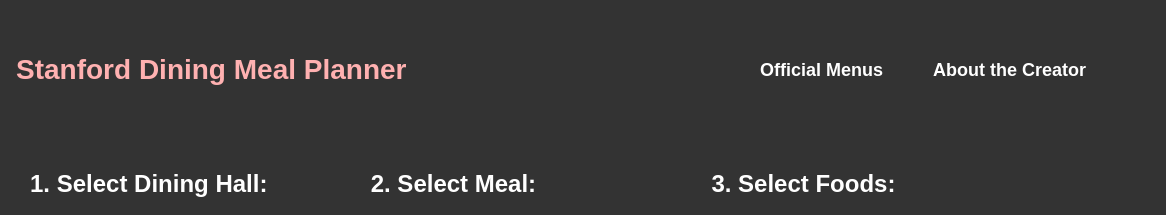
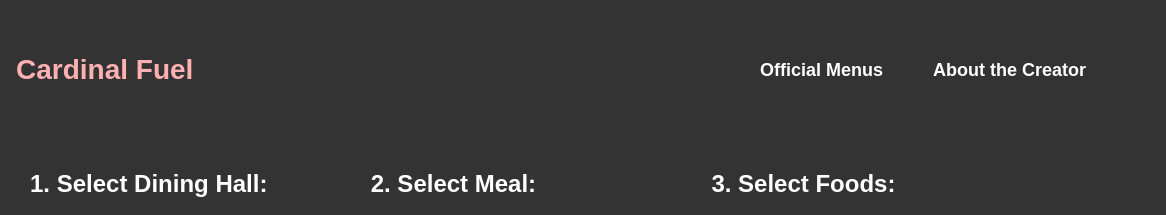
Before and after one commit to davidmaemoto/StanfordNutrition, a plain HTML site: page index.html in a window 1280 px wide. Shown: the top 215 px of the page, 114-1280 px from the left. Drawn offline with Linux system fonts and the light colour scheme.

Commit message:
Update index.html

```diff
--- a/index.html
+++ b/index.html
@@ -10,7 +10,7 @@
     <header>
         <div class="title">
             <img src="logo.png" alt="Logo" class="logo">
-            <span>Stanford Dining Meal Planner</span>
+            <span>Cardinal Fuel</span>
         </div>
         <nav>
             <ul>
```
